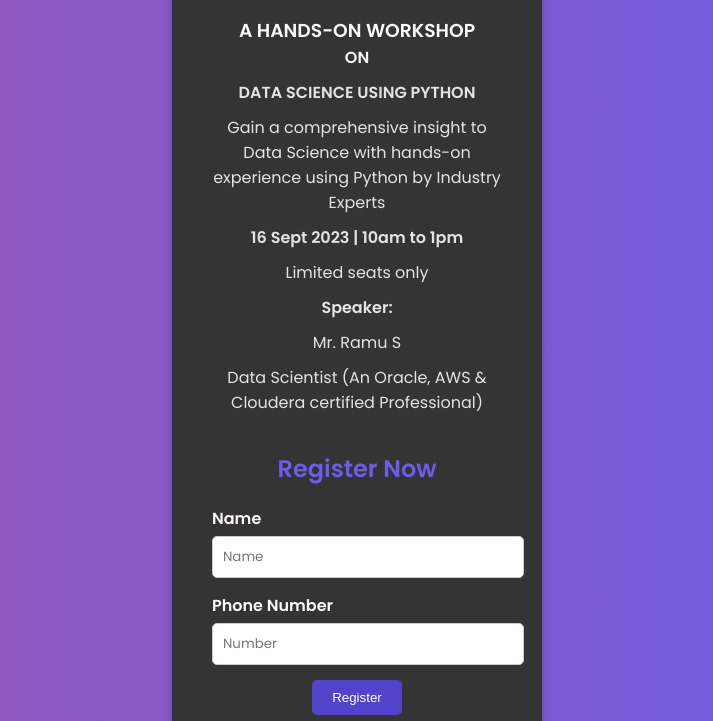
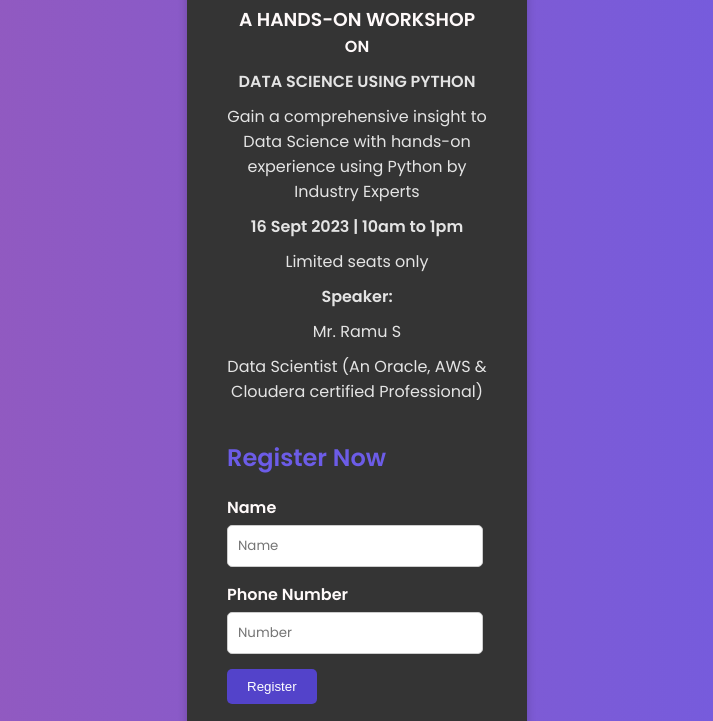
Before and after one commit to devyou20/aspl_workshop, a plain HTML site: page index.html in a window 1280 px wide. Shown: the part 158-879 px from the top of the page, without its empty margins (283-996 px from the left). Drawn offline with Linux system fonts and the light colour scheme.

Commit message:
Update styles.css

```diff
--- a/styles.css
+++ b/styles.css
@@ -13,7 +13,7 @@ body {
     border-radius: 13px;
     box-shadow: 0 2px 10px rgba(0, 0, 0, 0.2);
     padding: 40px;
-    width: 290px;
+    width: 260px;
 }
 
 .workshop-details {
@@ -43,14 +43,14 @@ body {
 }
 
 .logo img {
-    max-width: 300px;
+    max-width: 260px;
     height: auto;
 }
 
 .registration-form {
     display: flex;
     flex-direction: column;
-    align-items: center;
+    align-items: flex-start;
 }
 
 .registration-form h1 {
@@ -62,7 +62,7 @@ body {
 .input-container {
     margin-bottom: 15px;
     text-align: left;
-    width: 100%;
+    width: 90%;
 }
 
 .input-container label {
```
